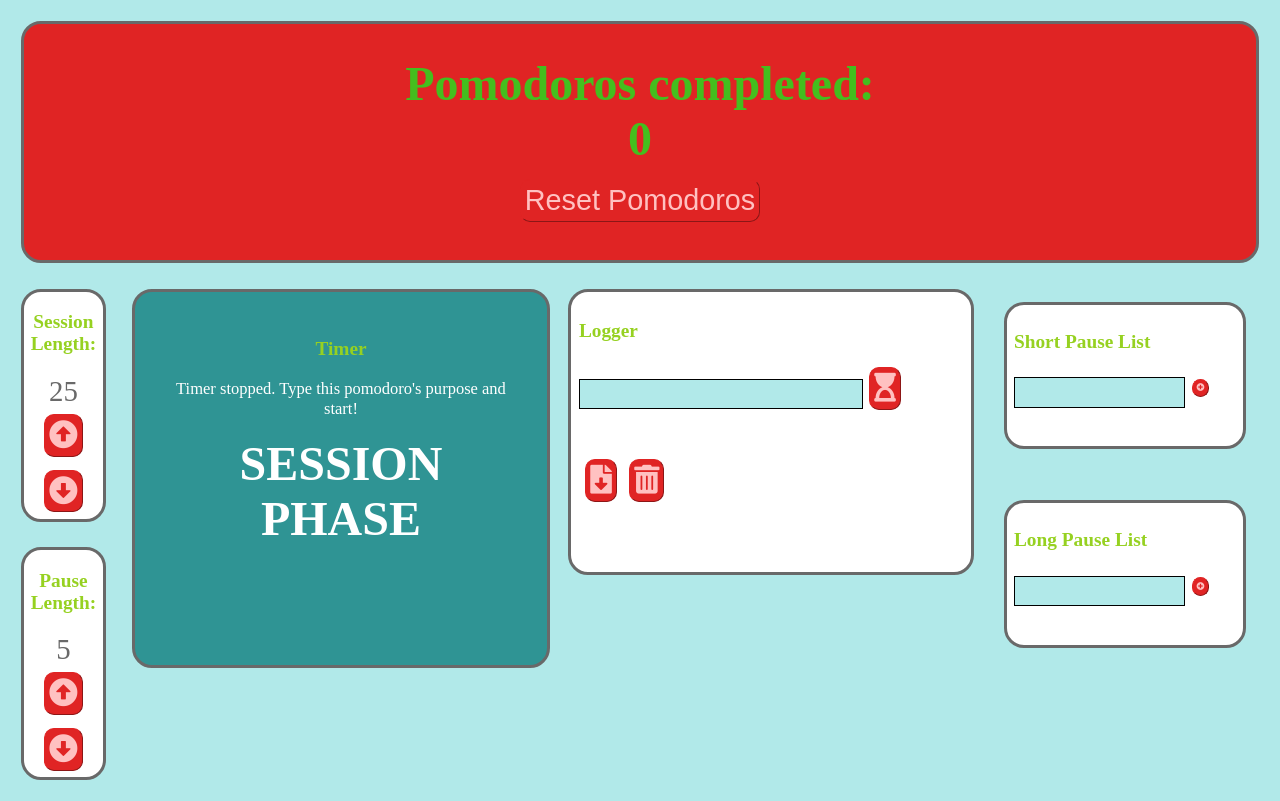
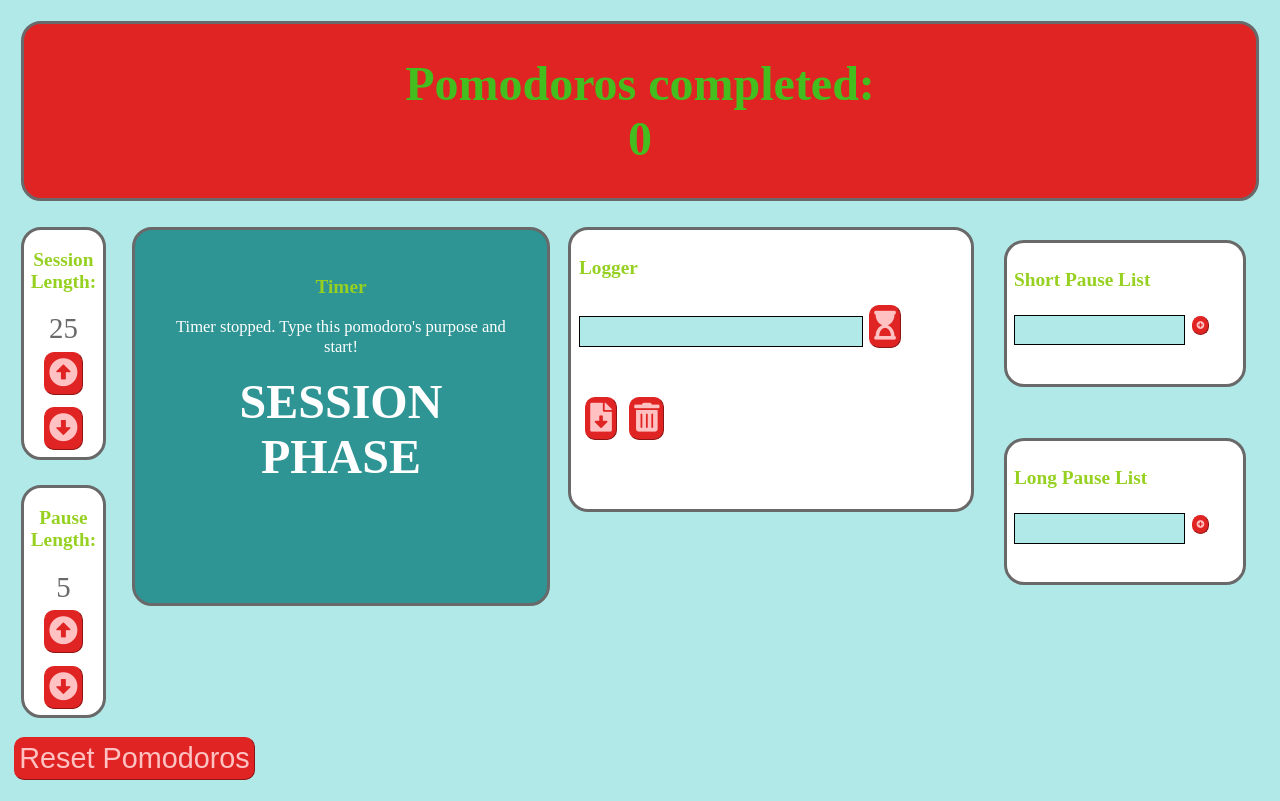
Before and after one commit to AdamWier/SuperPomodoroTimer, a React (Create React App) app: page / in a window 1280 px wide. Built offline with nearby package versions, Linux system fonts and the light colour scheme; a web font is replaced by a local one.

Commit message:
fixed button aesthetic

```diff
--- a/src/App.css
+++ b/src/App.css
@@ -11,7 +11,8 @@ body{
   grid-template:
     "header header header"
     "controller pomodoro pause-lists"
-    "controller pomodoro pause-lists";
+    "controller pomodoro pause-lists"
+    "reset reset reset";
 }
 
 .box{
@@ -161,6 +162,14 @@ input{
     "long"
 }
 
+#reset{
+  grid-area: reset;
+}
+
+/*#reset-counter{
+  background-color: #44BE1E;
+}*/
+
 @media(max-width: 660px){
   #container{
   display: grid;
--- a/src/App.js
+++ b/src/App.js
@@ -456,14 +456,16 @@ class App extends React.Component{
   render(){
     return(
       <div id="container">
-        <div id="header" class="box"><h1>Pomodoros completed: <br/> {(this.state.counter)}<br/> <button onClick={this.resetCounter}>Reset Pomodoros</button></h1>
+        <div id="header" class="box"><h1>Pomodoros completed: <br/> {(this.state.counter)}</h1>
           </div>
         <div id="controller"><TimerControls type="session" minutes={this.state.session} increaseMinutes={this.increaseMinutes} decreaseMinutes={this.decreaseMinutes}/>
             <TimerControls type="pause" minutes={this.state.pause} increaseMinutes={this.increaseMinutes} decreaseMinutes={this.decreaseMinutes}/></div>
           <Timer minutes={this.state.currentTimer == "session" ? this.state.session : this.state.pause} reset={this.reset} counterUp={this.counterUp} timerSwitch={this.changeTimer} type={this.state.currentTimer} timerOn={this.state.timerOn}/>
         <div id="pause-lists"><div id="short" class="list"><PauseList type="short" /></div>
         <div id="long" class="list"><PauseList type="long" />
-        </div></div></div>
+        </div></div>
+        <div id="reset">
+        <button id="reset-counter" onClick={this.resetCounter}>Reset Pomodoros</button></div></div>
   )}
 };
 
```
